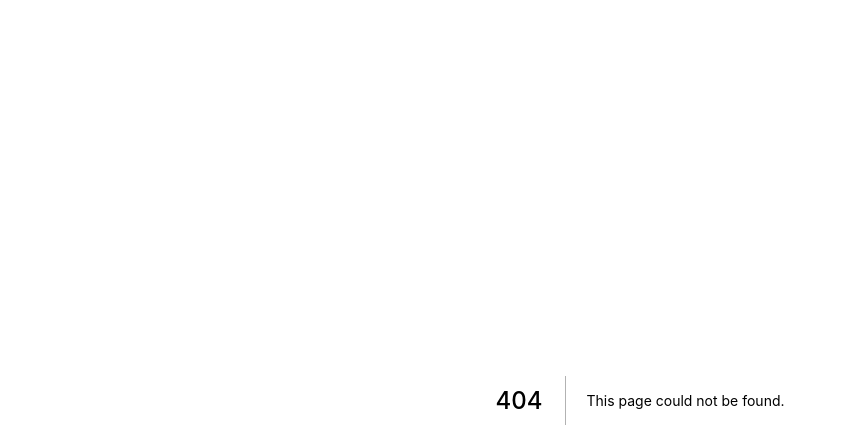
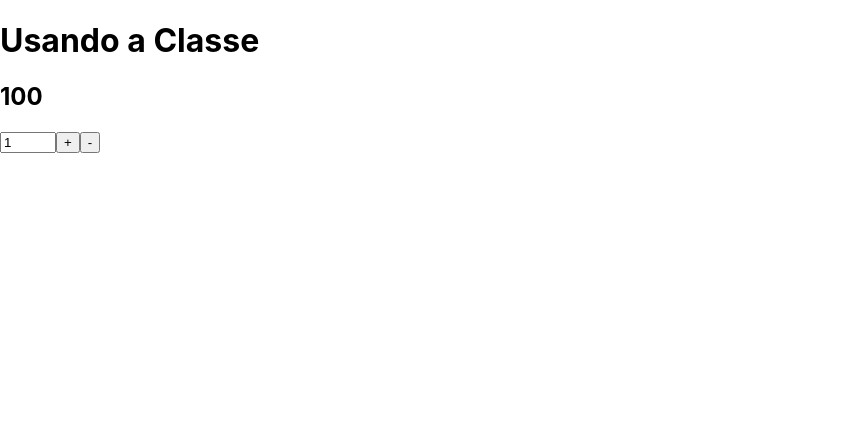
Before and after one commit to thelunardi/cod3r-react-next, a Next.js app: page /classes/counter in a window 1280 px wide. Before the commit this address had no page. Shown: the top 448 px of the page, without its empty margins (0-847 px from the left). Built offline with nearby package versions, Linux system fonts and the light colour scheme.

Commit message:
:sparkles: classes components

```diff
--- /dev/null
+++ b/components/CounterComponent.js
@@ -0,0 +1,41 @@
+import { Component } from 'react'
+
+export default class CounterComponent extends Component {
+    state = {
+        number: this.props.initialValue ?? 0,
+        pass: this.props.pass ?? 1
+    }
+
+    increment = () => {
+        this.setState({
+            number: this.state.number + this.state.pass
+        })
+    }
+
+    decrement = () => {
+        this.setState({
+            number: this.state.number - this.state.pass
+        })
+    }
+
+    renderForm = () => {
+        return (
+            <>
+                <input type="number" min={1} max={10} value={this.state.pass}
+                       onChange={event => this.setState({pass: +event.target.value})} />
+                <button onClick={this.increment}>+</button>
+                <button onClick={this.decrement}>-</button>
+            </>
+        )
+    }
+
+    render() {
+        return (
+            <div>
+                <h1>Usando a Classe</h1>
+                <h2>{this.state.number}</h2>
+                {this.renderForm()}
+            </div>
+        )
+    }
+}
--- /dev/null
+++ b/pages/classes/counter.js
@@ -0,0 +1,10 @@
+import { Component } from 'react'
+import CounterComponent from "../../components/CounterComponent"
+
+export default class Counter extends Component {
+    render() {
+        return (
+            <CounterComponent initialValue={100} pass={1} />
+        )
+    }
+}
```
